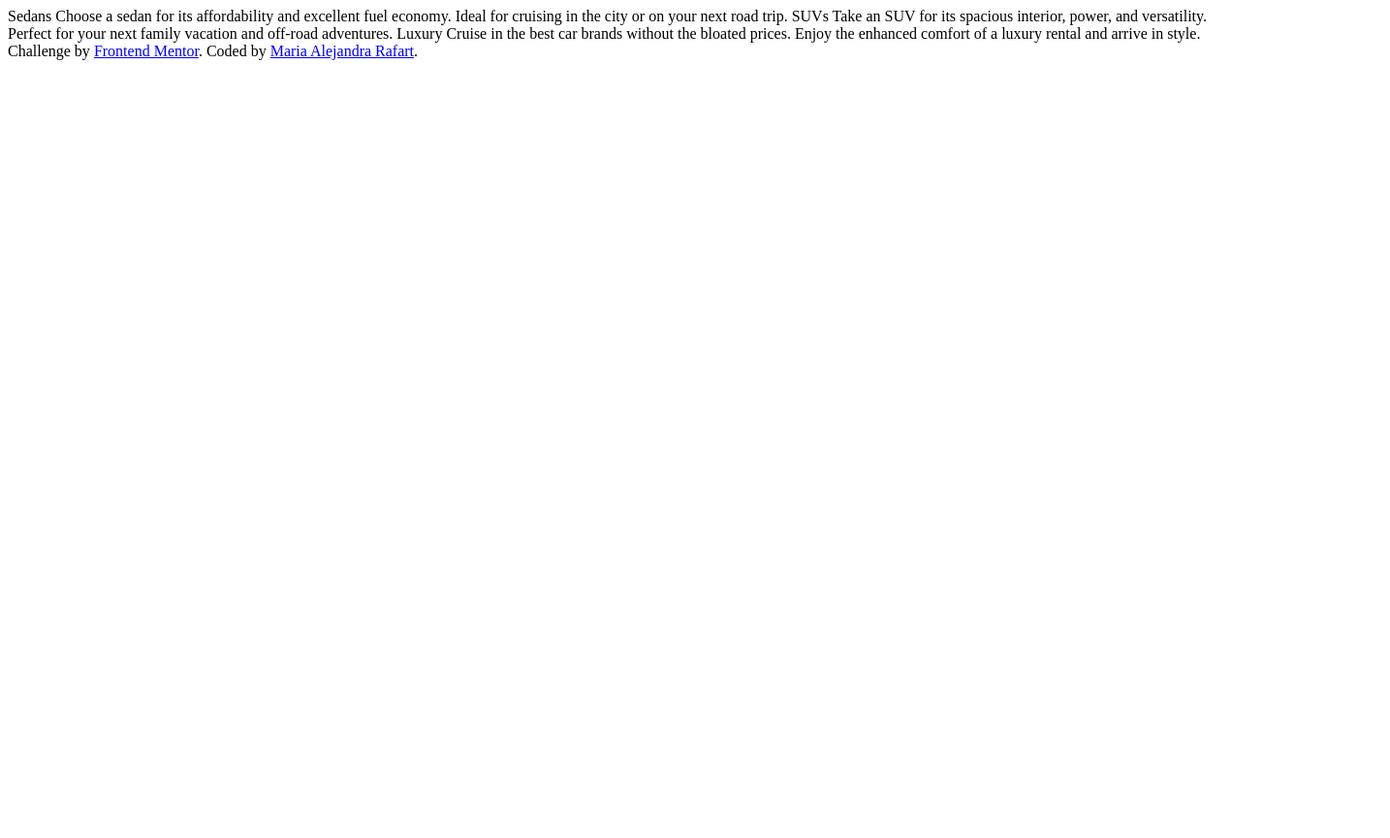
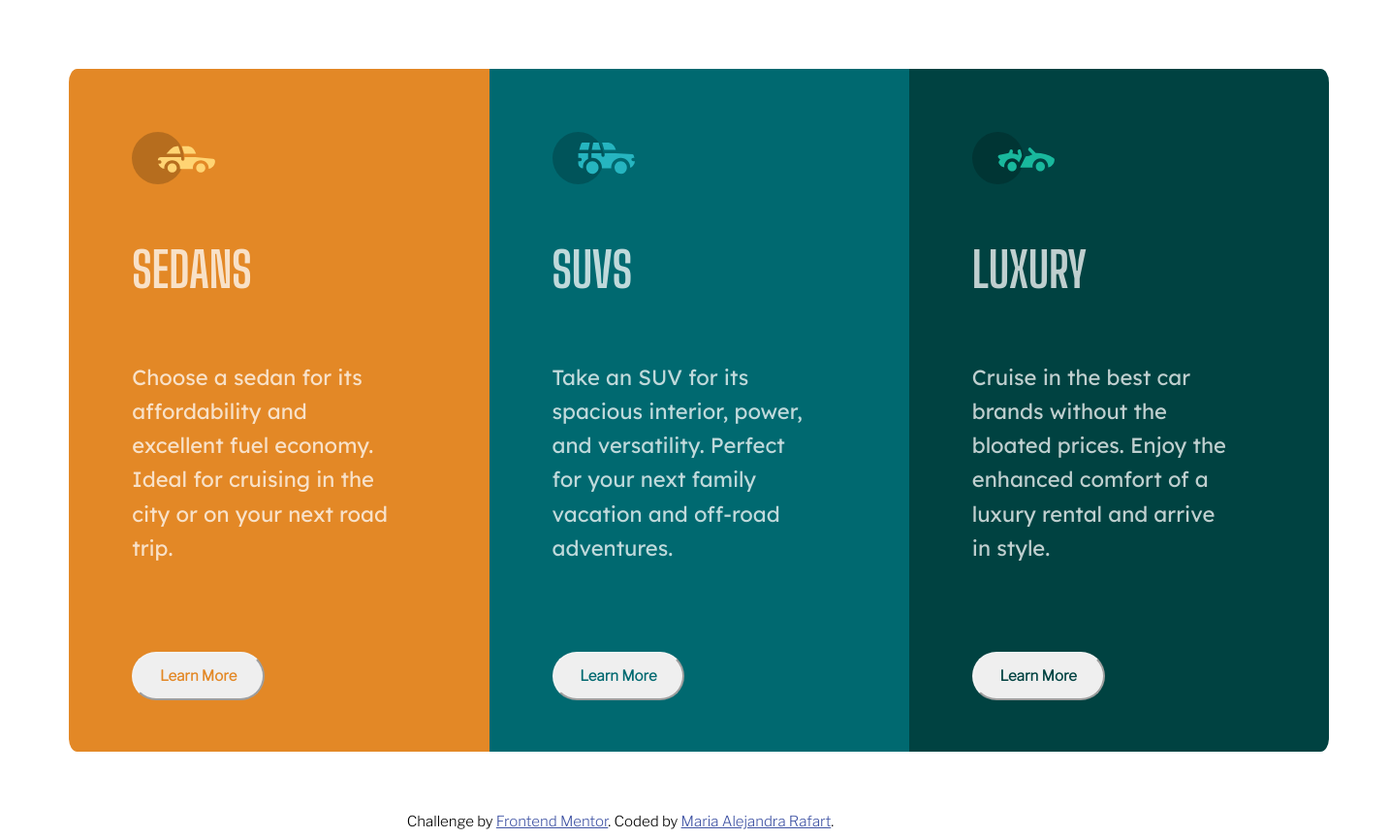
Before and after one commit to alerafart/3-column-preview-card-component-main, a plain HTML site: page index.html in a window 1280 px wide. Shown: the whole page at 97% size, 1434 px wide, since content can reach past the window. Before the commit the page ends 800 px from the top, so only its background shows below. Drawn offline with nearby package versions, Linux system fonts and the light colour scheme.

Commit message:
challenge fini frontendmentor

```diff
--- a/index.html
+++ b/index.html
@@ -5,7 +5,16 @@
   <meta name="viewport" content="width=device-width, initial-scale=1.0"> <!-- displays site properly based on user's device -->
 
   <link rel="icon" type="image/png" sizes="32x32" href="./images/favicon-32x32.png">
-  <link rel="stylesheet" src="styles.css">
+
+  <link rel="stylesheet" href="styles.css">
+  <link rel="preconnect" href="https://fonts.googleapis.com">
+  <link rel="preconnect" href="https://fonts.gstatic.com" crossorigin>
+  <link href="https://fonts.googleapis.com/css2?family=Lexend+Deca&family=Libre+Franklin:wght@300&display=swap" rel="stylesheet">
+  <link rel="preconnect" href="https://fonts.googleapis.com">
+  <link rel="preconnect" href="https://fonts.gstatic.com" crossorigin>
+  <link href="https://fonts.googleapis.com/css2?family=Big+Shoulders+Display:wght@700&family=Lexend+Deca&family=Libre+Franklin:wght@300&display=swap" rel="stylesheet">
+<!--<link rel="stylesheet" href="reset.css">-->
+
   <title>Frontend Mentor | 3-column preview card component</title>
 
   <!-- Feel free to remove these styles or customise in your own stylesheet 👍 -->
@@ -14,22 +23,41 @@
   </style>
 </head>
 <body>
-  <main></main>
-  Sedans
-  Choose a sedan for its affordability and excellent fuel economy. Ideal for cruising in the city
-  or on your next road trip.
+  <main>
+    <div class="wrapper">
 
-  SUVs
-  Take an SUV for its spacious interior, power, and versatility. Perfect for your next family vacation
-  and off-road adventures.
+        <article class="box" id = "sedans">
+          <img src="images/icon-sedans.svg">
+          <h1>Sedans</h1>
+          <p>Choose a sedan for its affordability and excellent fuel economy. Ideal for cruising in the city
+          or on your next road trip.</p>
+          <button>Learn More</button>
+        </article>
 
-  Luxury
-  Cruise in the best car brands without the bloated prices. Enjoy the enhanced comfort of a luxury
-  rental and arrive in style.
+        <article id="suvs" class="box">
+          <img src="images/icon-suvs.svg">
+          <h1>SUVs</h1>
+          <p>Take an SUV for its spacious interior, power, and versatility. Perfect for your next family vacation
+          and off-road adventures.</p>
+          <button>Learn More</button>
+        </article>
+
+        <article id="luxury" class="box">
+          <img src="images/icon-luxury.svg">
+          <h1>Luxury</h1>
+          <p>Cruise in the best car brands without the bloated prices. Enjoy the enhanced comfort of a luxury
+          rental and arrive in style.
+          </p>
+          <button>Learn More</button>
+        </article>
+
+  </main>
 
   <div class="attribution">
-    Challenge by <a href="https://www.frontendmentor.io?ref=challenge" target="_blank">Frontend Mentor</a>.
-    Coded by <a href="#">Maria Alejandra Rafart</a>.
+    <footer>
+      Challenge by <a href="https://www.frontendmentor.io?ref=challenge" target="_blank">Frontend Mentor</a>.
+      Coded by <a href="#">Maria Alejandra Rafart</a>.
+    </footer>
   </div>
 </body>
 </html>
--- /dev/null
+++ b/reset.css
@@ -0,0 +1,62 @@
+/* http://meyerweb.com/eric/tools/css/reset/
+   v2.0 | 20110126
+   License: none (public domain)
+*/
+
+html, body, div, span, applet, object, iframe,
+h1, h2, h3, h4, h5, h6, p, blockquote, pre,
+a, abbr, acronym, address, big, cite, code,
+del, dfn, em, img, ins, kbd, q, s, samp,
+small, strike, strong, sub, sup, tt, var,
+b, u, i, center,
+dl, dt, dd, ol, ul, li,
+fieldset, form, label, legend,
+table, caption, tbody, tfoot, thead, tr, th, td,
+article, aside, canvas, details, embed,
+figure, figcaption, footer, header, hgroup,
+menu, nav, output, ruby, section, summary,
+time, mark, audio, video {
+	margin: 0;
+	padding: 0;
+	border: 0;
+	font-size: 100%;
+	font: inherit;
+	vertical-align: baseline;
+}
+/* HTML5 display-role reset for older browsers */
+article, aside, details, figcaption, figure,
+footer, header, hgroup, menu, nav, section {
+	display: block;
+}
+body {
+	line-height: 1;
+}
+ol, ul {
+	list-style: none;
+}
+blockquote, q {
+	quotes: none;
+}
+blockquote:before, blockquote:after,
+q:before, q:after {
+	content: '';
+	content: none;
+}
+table {
+	border-collapse: collapse;
+	border-spacing: 0;
+}
+
+/* Reset perso */
+a, del, ins {
+	text-decoration: none;
+}
+a {
+	color: inherit;
+}
+label, button {
+	cursor: pointer;
+}
+*, *::before, *::after {
+	box-sizing: border-box;
+}
--- a/styles.css
+++ b/styles.css
@@ -12,33 +12,147 @@ Transparent white (paragraphs): hsla(0, 0%, 100%, 0.75)
 Very light gray (background, headings, buttons): hsl(0, 0%, 95%)
 
 */
+.box{
+  color: hsla(0, 0%, 100%, 0.75);
+  padding: 2%;
+  padding-top: 5%;
+  padding-bottom: 2%;
+  padding-left: 5%;
+  }
+
+  img {
+    max-width:25%;
+    color: hsla(0, 0%, 100%, 0.75)
+  }
+
+.box > h1 {
+  padding-top: 5%;
+  text-transform:uppercase;
+  font-weight:bold ;
+  font-size: 50px;
+  font-family: 'Big Shoulders Display', cursive;
+}
+
+p{
+  padding-bottom: 10%;
+  padding-right: 20%;
+  margin-bottom: 8%;
+  font-family: 'Lexend Deca', sans-serif;
+  font-size: 22px;
+  line-height: 1.6;
+}
+
+button {
+  border-color: hsl(0, 0%, 95%);
+  border-radius: 25px;
+  width: 40%;
+  min-width: 7%;
+  height: 50px;
+  text-align: center;
+  margin-top: 8%;
+  margin-bottom: 8%;
+  font-family: 'Libre Franklin', sans-serif;
+  font-size: 15px;
+  font-weight: 900;
+
+}
+
+#sedans{
+  background-color: hsl(31, 77%, 52%);
+}
+#sedans > button {
+  color: hsl(31, 77%, 52%);
+}
+
+#suvs{
+  background-color:hsl(184, 100%, 22%) ;
+}
+#suvs > button{
+  color:hsl(184, 100%, 22%) ;
+}
 
 
+#luxury{
+  background-color:hsl(179, 100%, 13%) ;
+}
+#luxury > button{
+  color:hsl(179, 100%, 13%) ;
+}
 
+@media screen and (max-device-width: 600px) {
 
+  .wrapper{
 
+    display: flex;
+    flex-wrap: wrap;
+    flex-direction: column;
+    align-items: center;
+  }
 
+  .box{
+    display: flex;
+    flex-wrap: wrap;
+    flex-direction: column;
+    align-items: flex-start;
+    width: 375px;
+  }
 
+  #sedans{
+    border-top-right-radius: 2%;
+    border-top-left-radius: 2%;
+  }
 
+  #luxury{
+    border-bottom-right-radius: 2%;
+    border-bottom-left-radius: 2%;
+  }
 
+}
 
+@media screen and (min-width: 600px)
+{
+  .wrapper{
+    margin: auto;
+    padding: 5%;
+    display: flex;
+    flex-wrap: nowrap;
+    flex-direction: row;
+    justify-content: center;
+    width: 1300px;
+    }
 
+  .box{
+    display: flex;
+    flex-wrap: nowrap;
+    flex-direction: column;
+    width: 30%;
+    height: 80%;
+    padding: auto;
+    }
 
+    #sedans{
+      border-bottom-left-radius: 2%;
+      border-top-left-radius: 2%;
+    }
 
+    #luxury{
+      border-bottom-right-radius: 2%;
+      border-top-right-radius: 2%;
+    }
 
+  .attribution {
+    font-size: 15px; text-align: center;
+    font-family :'Libre Franklin', sans-serif;
+   }
 
+  .attribution a {
+    font-family :'Libre Franklin', sans-serif;
+    color: hsl(228, 45%, 44%);
+    }
 
+  .attribution a:hover {
+      font-family :'Libre Franklin', sans-serif;
+      color: hsl(228, 45%, 44%);
+      }
 
-
-
-
-
-
-
-
-
-
-
-
-.attribution { font-size: 11px; text-align: center; }
-.attribution a { color: hsl(228, 45%, 44%); }
+}
```
